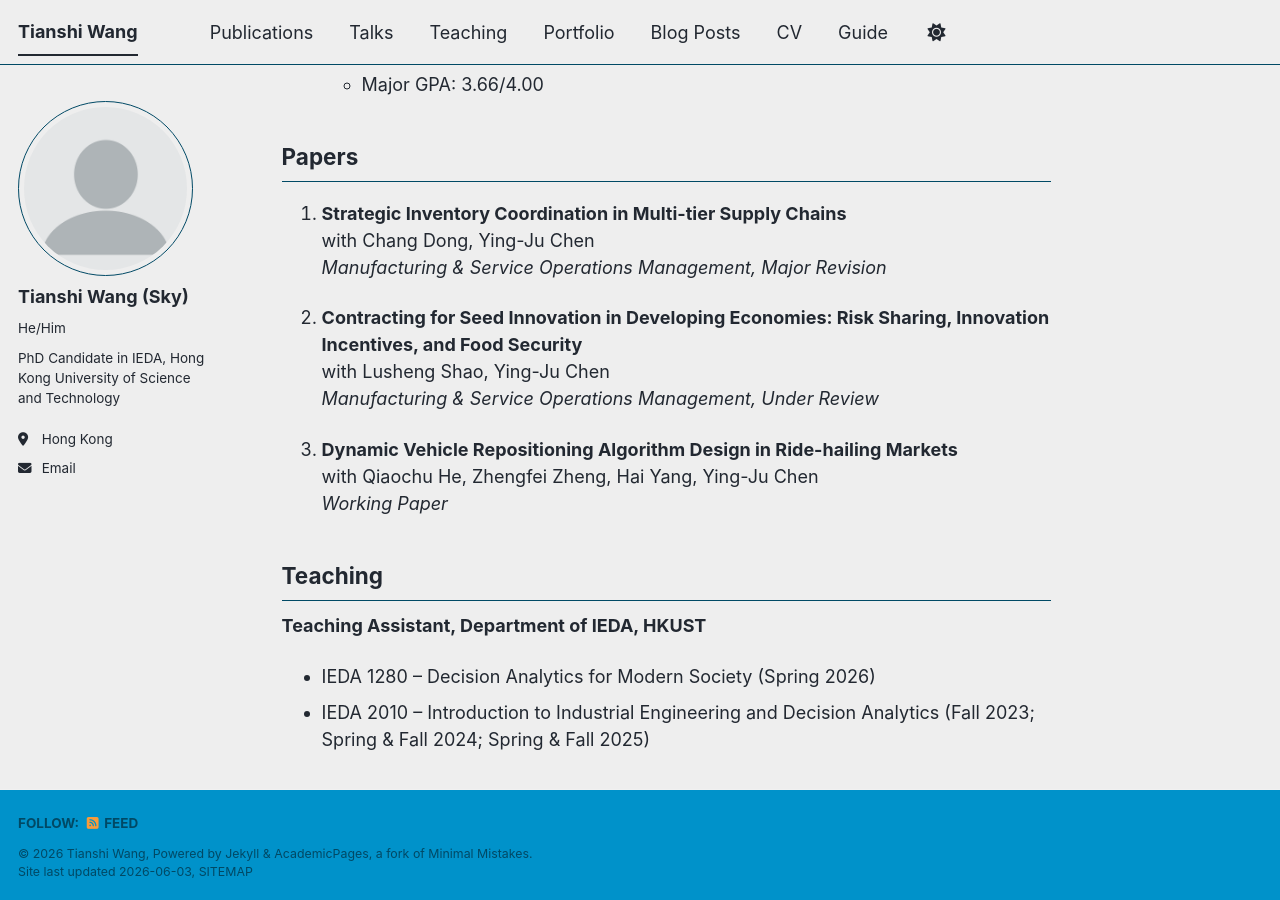
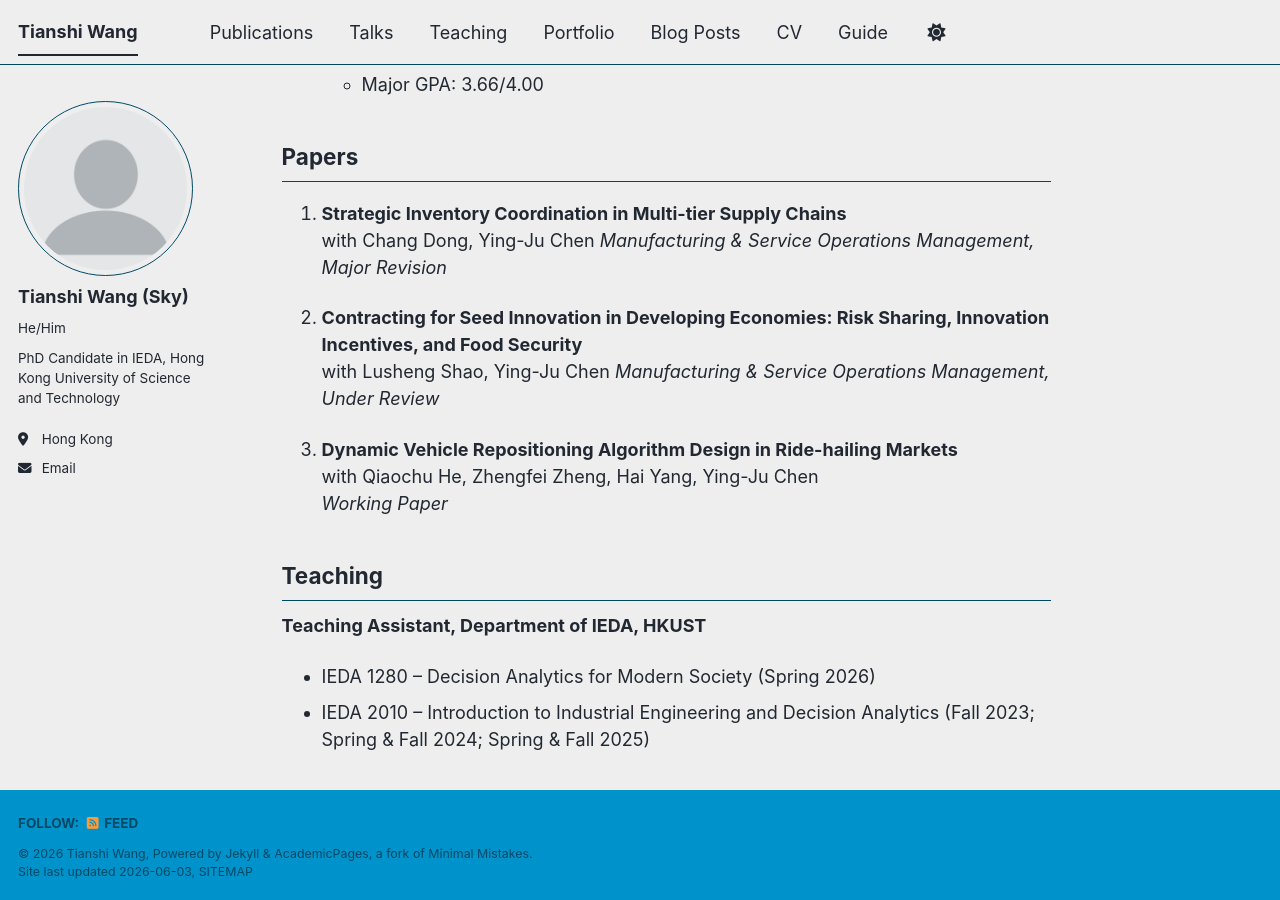
Before and after one commit to skywang1999/skywang1999.github.io, a Jekyll site: the page built from _pages/about.md, in a window 1280 px wide and 900 px high, scrolled down 648 px. Built offline with Jekyll 4.4.1, drawn with Linux system fonts in a browser that asks for light colours; a script bundle is joined from its source files by our own code; library files that are not in the unit come from our copies.

```diff
--- a/_pages/about.md
+++ b/_pages/about.md
@@ -29,11 +29,11 @@ My research interests include inventory management, supply chain management, rid
 ## Papers
 
 1. **Strategic Inventory Coordination in Multi-tier Supply Chains**
-   with Chang Dong, Ying-Ju Chen  \\
+   with Chang Dong, Ying-Ju Chen
    *Manufacturing & Service Operations Management, Major Revision*
 
 3. **Contracting for Seed Innovation in Developing Economies: Risk Sharing, Innovation Incentives, and Food Security**
-   with Lusheng Shao, Ying-Ju Chen \\
+   with Lusheng Shao, Ying-Ju Chen
    *Manufacturing & Service Operations Management, Under Review*
 
 2. **Dynamic Vehicle Repositioning Algorithm Design in Ride-hailing Markets**
```
